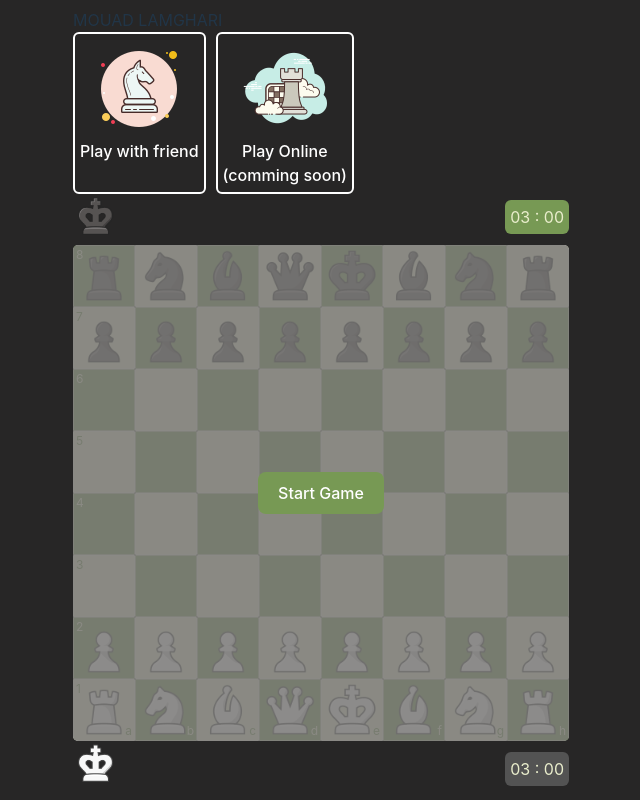
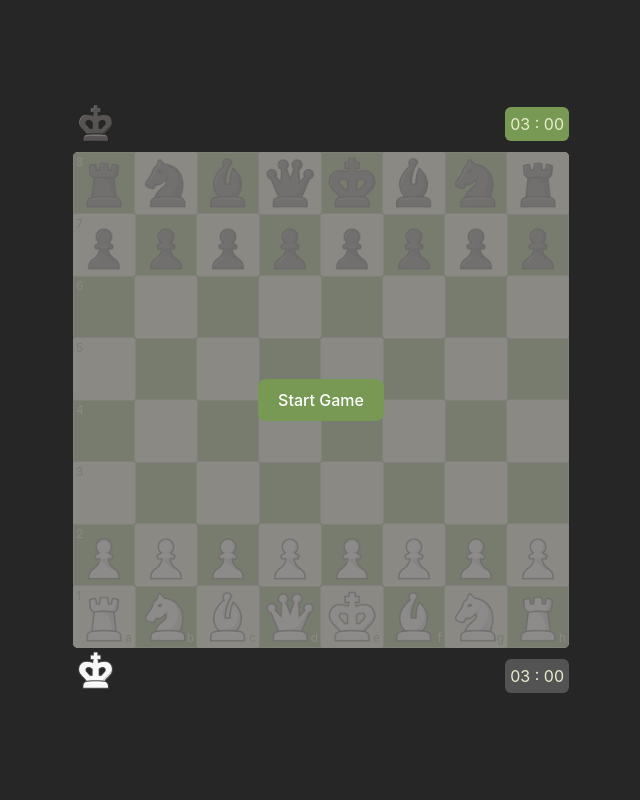
Before and after one commit to mouadlamghari/Chess, a React (Vite) app: page /playWithFriend in a window 1280 px wide. Shown: the whole page, without its empty margins (319-959 px from the left). Built offline with nearby package versions, Linux system fonts and the light colour scheme.

Commit message:
Update Home.jsx

```diff
--- a/src/Home.jsx
+++ b/src/Home.jsx
@@ -8,11 +8,10 @@ const Home = () => {
   console.log('rendred')
   return (
     <div>
-      MOUAD LAMGHARI
-      <Chose/>
     <Routes>
         <Route path='/' element={<Chose/>} />
         <Route path='/playWithFriend' element={<PlayWithFriend/>} />
+        <Route path='*' element={'NOT FOUND'} />
     </Routes>
     </div>
   )
```
